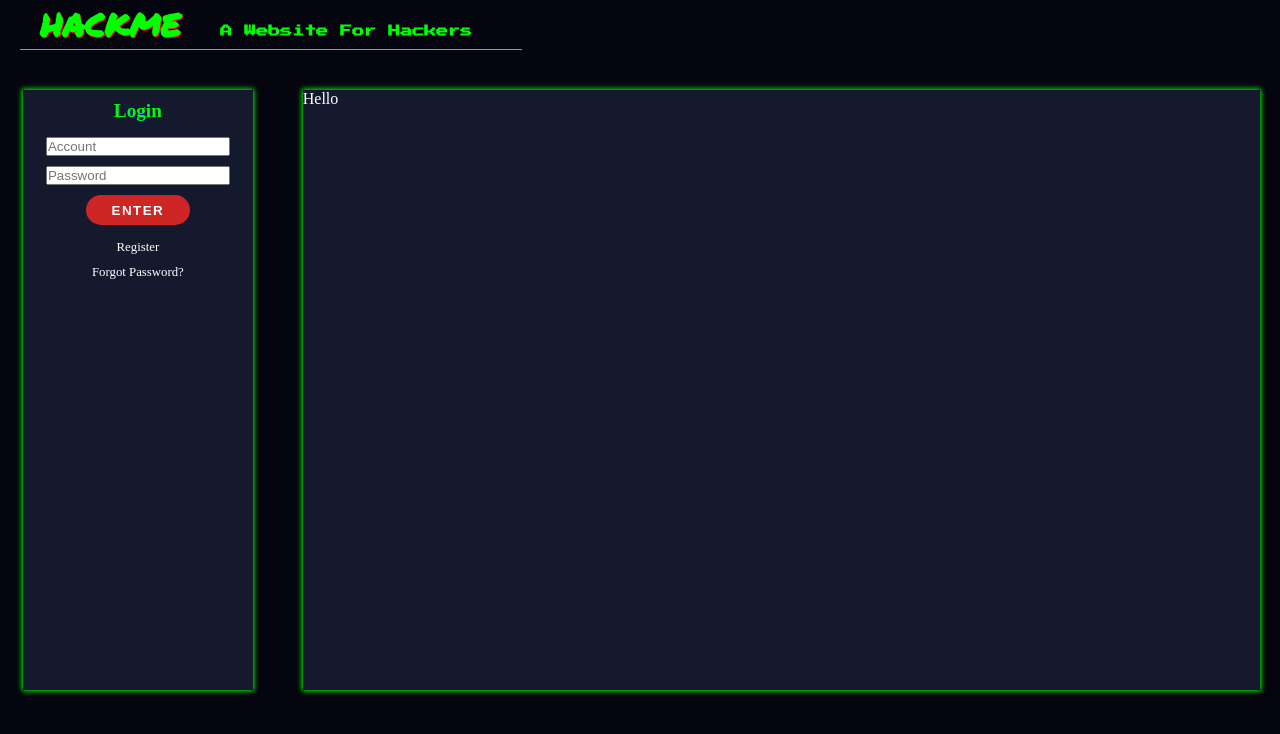
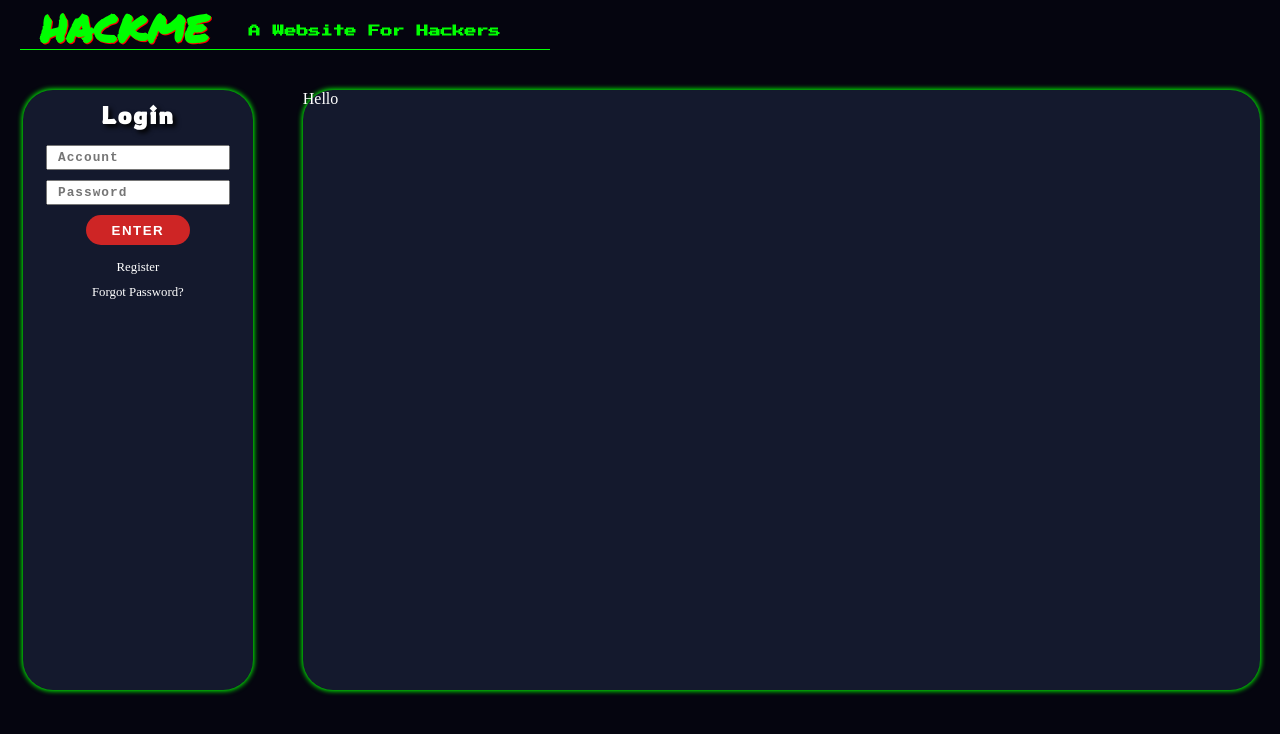
Before and after one commit to lharpre/hackme, a Flask app: page / in a window 1280 px wide. Shown: the top 734 px of the page. Run offline with Flask 3, Linux system fonts and the light colour scheme.

Commit message:
minor ui changes

```diff
--- a/main.py
+++ b/main.py
@@ -47,7 +47,7 @@ def login():
             connection.close()
             return redirect(url_for('index'))
     else:
-        #Method was a GET Request
+        # Bad Request
         print("[-] Error: Request sent to /login was NOT a POST request")
         return redirect(url_for('index'))
 
@@ -74,10 +74,11 @@ def register():
             connection.close()
             return redirect(url_for('index'))
     else:
-        #Method was Not a POST Request
+        # Bad Request
         print("[-] Error: Request sent to /register was NOT a POST request")
         return redirect(url_for('index'))
 
+# Database Input Variables and Connection
 def db_connection():
     return sql.connect(host='127.0.0.1', database='', user='', password='',  port=3306)
 
--- a/static/css/base.css
+++ b/static/css/base.css
@@ -6,6 +6,14 @@
 @font-face {
     font-family: 'Press Start';
     src: url('fonts/PressStart2P-Regular.ttf');
+}
+@font-face {
+    font-family: 'Rowdy';
+    src: url('fonts/Rowdies-Regular.ttf');
+}
+@font-face {
+    font-family: 'Jersey';
+    src: url('fonts/Jersey15-Regular.ttf');
 }
 
 /** Basic Normalization **/
@@ -44,6 +52,7 @@ html, body {
 }
 .title {
     margin: auto 20px;
+    font-size: 2.4rem;
     font-family: 'Permanent Marker';
     text-transform: uppercase;
     text-shadow: 1px 0.5px red;
--- a/static/css/index.css
+++ b/static/css/index.css
@@ -19,6 +19,7 @@ a:visited {
     height: 600px;
     width: 240px;
     background: rgb(20, 25, 45);
+    border-radius: 30px;
     box-shadow: 0px 0px 5px 1px lime;
 }
 
@@ -26,6 +27,7 @@ a:visited {
     margin: 40px 0 0 0;
     height: 600px;
     background: rgb(20, 25, 45);
+    border-radius: 30px;
     box-shadow: 0px 0px 5px 1px lime;
     width: 1000px;
     color: white;
@@ -41,15 +43,23 @@ a:visited {
 
 h4 {
     margin: 10px auto;
-    font-size: 1.2rem;
-    color: lime;
-    text-shadow: 0.5px 0.5px blue;
+    font-size: 1.5rem;
+    font-family: "Rowdy";
+    letter-spacing: 2px;
+    color: white;
+    text-shadow: 3px 3px 5px black;
 }
 
 #form-login form input[type="password"], #form-login form input[type="text"],
 #form-reg form input[type="password"], #form-reg form input[type="text"], #form-reg form input[type="email"] {
     margin: 5px auto;
+    padding: 3px;
+    padding-left: 10px;
     width: 80%;
+    letter-spacing: 1px;
+    font-size: 0.8rem;
+    font-weight: 800;
+    font-family: 'Courier New', Courier, monospace;
 }
 
 .btn-submit {
```
Also changed, not shown: static/css/fonts/Jersey15-Regular.ttf (added), static/css/fonts/Rowdies-Regular.ttf (added), 1 other file.
